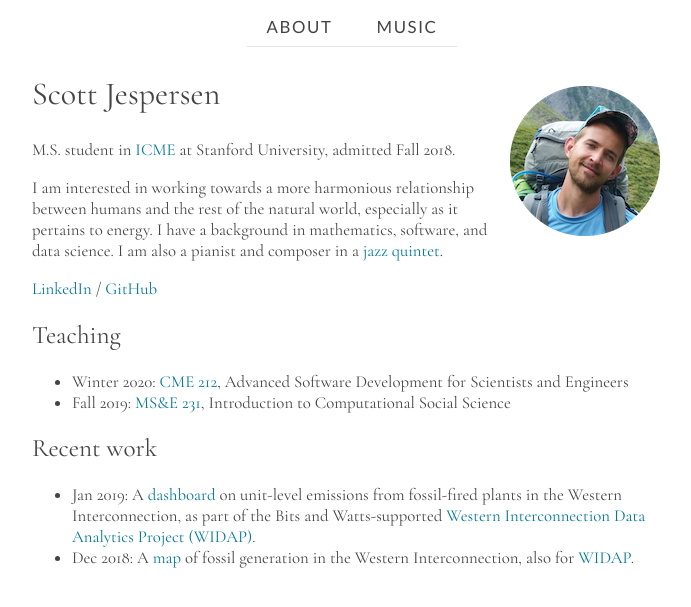
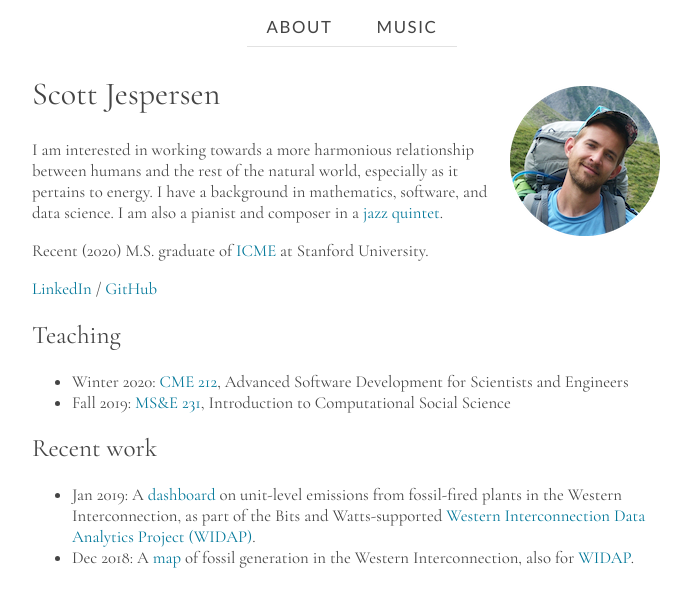
Before and after one commit to sdjespersen/sdjespersen.github.io, a Jekyll site: the page built from index.md, in a window 1280 px wide. Shown: the top 607 px of the page, without its empty margins (288-979 px from the left). Built offline with Jekyll 4.4.1, drawn with Linux system fonts in a browser that asks for light colours.

Commit message:
update index
1. i graduated
2. bits and watts website has changed a lot, broken links fixed

```diff
--- a/index.md
+++ b/index.md
@@ -7,18 +7,32 @@ title: About
 
 # Scott Jespersen
 
-M.S. student in [ICME](https://icme.stanford.edu/) at Stanford University, admitted Fall 2018.
+I am interested in working towards a more harmonious relationship between humans
+and the rest of the natural world, especially as it pertains to energy. I have a
+background in mathematics, software, and data science. I am also a pianist and
+composer in a [jazz quintet](https://www.nebulajazz.com).
 
-I am interested in working towards a more harmonious relationship between humans and the rest of the natural world, especially as it pertains to energy. I have a background in mathematics, software, and data science. I am also a pianist and composer in a [jazz quintet](https://www.nebulajazz.com).
+Recent (2020) M.S. graduate of [ICME](https://icme.stanford.edu/) at Stanford
+University.
 
-[LinkedIn](https://www.linkedin.com/in/scottjespersen/) / [GitHub](https://github.com/sdjespersen/)
+[LinkedIn](https://www.linkedin.com/in/scottjespersen/) /
+[GitHub](https://github.com/sdjespersen/)
 
 ## Teaching
 
-* Winter 2020: [CME 212](https://github.com/cme212/course), Advanced Software Development for Scientists and Engineers
-* Fall 2019: [MS&E 231](https://5harad.com/mse231/), Introduction to Computational Social Science
+* Winter 2020: [CME 212](https://github.com/cme212/course), Advanced Software
+  Development for Scientists and Engineers
+* Fall 2019: [MS&E 231](https://5harad.com/mse231/), Introduction to
+  Computational Social Science
 
 ## Recent work
 
-* Jan 2019: A [dashboard](http://web.stanford.edu/group/widap/unit_level_dashboard.html) on unit-level emissions from fossil-fired plants in the Western Interconnection, as part of the Bits and Watts-supported [Western Interconnection Data Analytics Project (WIDAP)](https://bitsandwatts.stanford.edu/bits-watts-research-project-showcase).
-* Dec 2018: A [map](https://bitsandwatts.stanford.edu/widap) of fossil generation in the Western Interconnection, also for [WIDAP](https://bitsandwatts.stanford.edu/bits-watts-research-project-showcase).
+* Jan 2019: A
+[dashboard](http://web.stanford.edu/group/widap/unit_level_dashboard.html) on
+unit-level emissions from fossil-fired plants in the Western Interconnection, as
+part of the Bits and Watts-supported
+[Western Interconnection Data Analytics Project (WIDAP)][1].
+* Dec 2018: A [map](http://web.stanford.edu/group/widap/powerplant_map.html)
+of fossil generation in the Western Interconnection, also for [WIDAP][1].
+
+[1]: https://energy.stanford.edu/bitsandwatts/western-interconnection-data-analytics-project-widap
```
